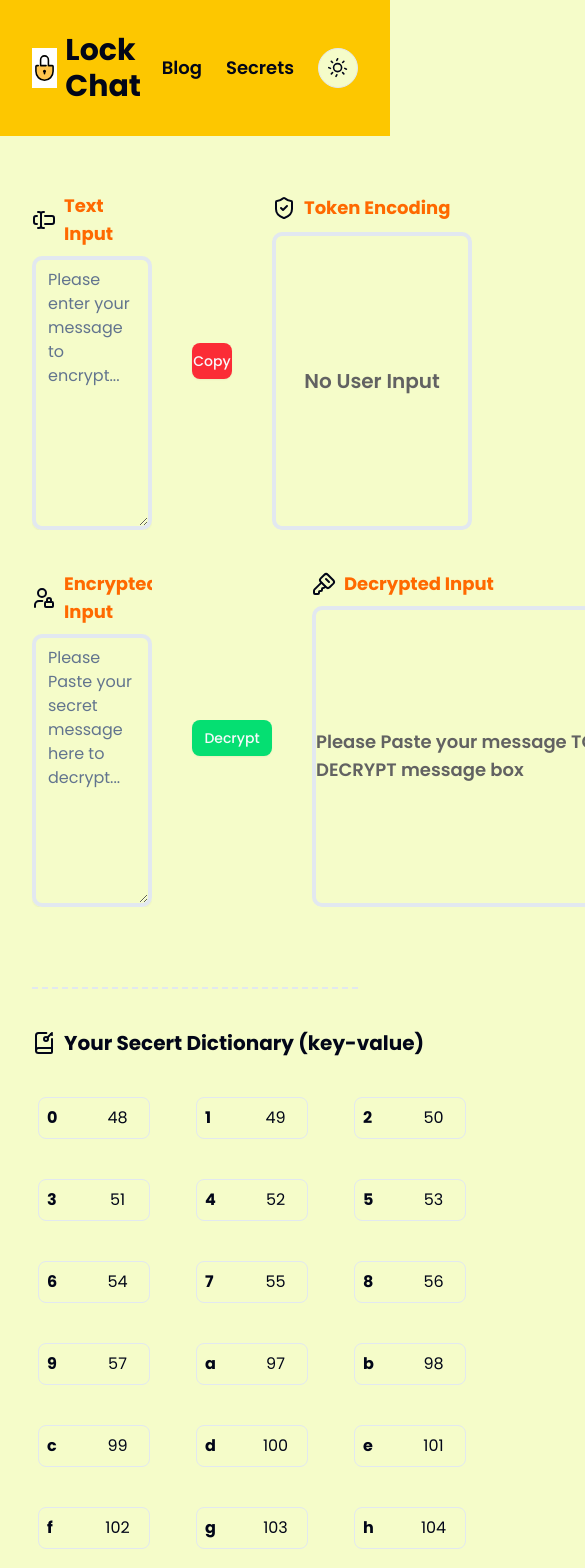
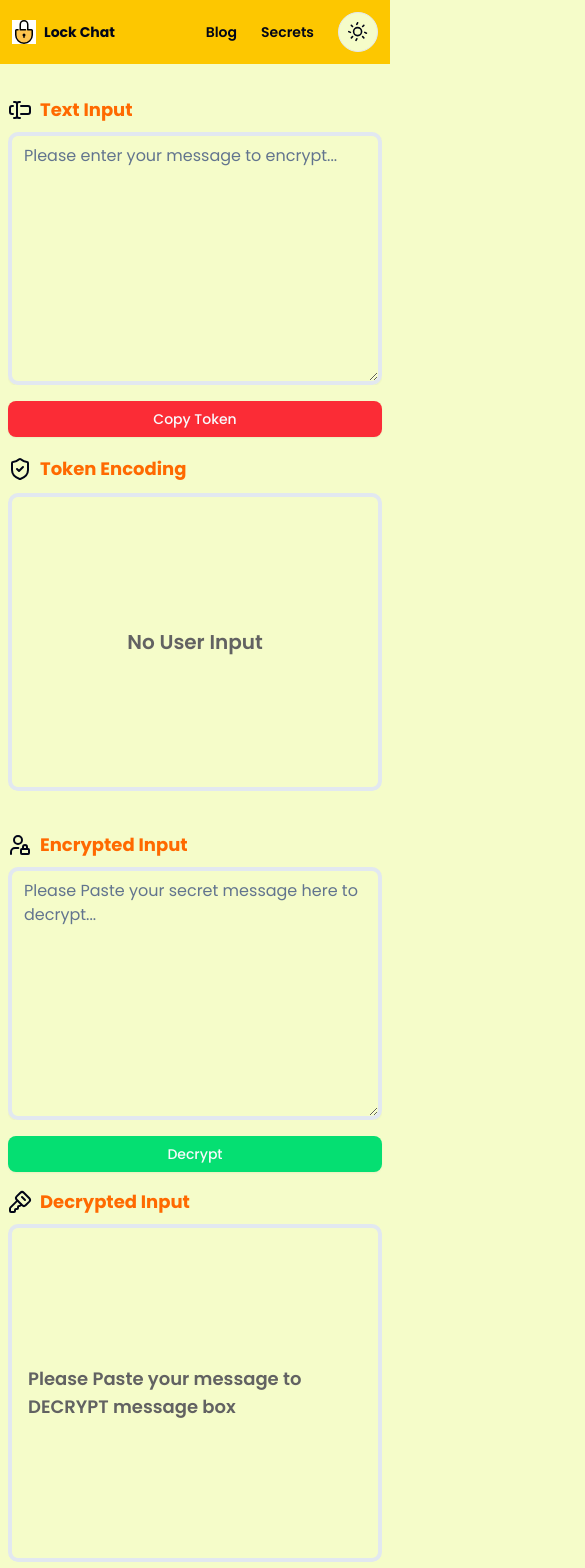
Before and after one commit to El-Drago11/Lock-Chat, a Next.js app: page / in a window 390 px wide. Shown: the top 1568 px of the page, 585 px wide, since content can reach past the window. Built offline with nearby package versions, Linux system fonts and the light colour scheme.

Commit message:
worked on mobile responsive

```diff
--- a/src/app/blog/page.tsx
+++ b/src/app/blog/page.tsx
@@ -7,12 +7,12 @@ const Assignment = async() => {
       <div className="space-y-10 p-4">
         {
           (BlogsList && BlogsList?.length)?BlogsList?.map((curr,index)=>(
-              <div key={index} className="space-y-4 text-2xl border-1 p-4 rounded-lg">
-                    <div className="flex gap-x-2 font-bold">
+              <div key={index} className="space-y-4 text-lg lg:text-2xl border-1 p-4 rounded-lg">
+                    <div className="flex flex-col lg:flex-row gap-x-2 font-bold">
                       <span className="text-nowrap">Question : </span>
                       <span>{curr?.question}</span>
                     </div>
-                    <div className="flex gap-x-2 font-semibold">
+                    <div className="flex flex-col lg:flex-row gap-x-2 font-semibold">
                       <span  className="text-nowrap">Answer : </span>
                       <span>{curr?.answer}</span>
                     </div>
--- a/src/app/layout.tsx
+++ b/src/app/layout.tsx
@@ -26,7 +26,7 @@ export default function RootLayout({
   children: React.ReactNode;
 }) {
   return (
-    <html lang="en" suppressHydrationWarning>
+    <html lang="en">
       <body className={poppins.className}>
         <ThemeProvider
           attribute="class"
@@ -36,19 +36,19 @@ export default function RootLayout({
         >
           <div className="flex flex-col min-h-screen gap-6 bg-background text-foreground ">
             {/* Header with Theme Toggle */}
-            <header className="w-full flex justify-between items-center p-8 sm:p-6 bg-yellow-400 dark:bg-slate-900">
+            <header className="w-full flex justify-between items-center p-3 sm:p-6 bg-yellow-400 dark:bg-slate-900">
               <div className="flex gap-2 justify-center items-center">
-                <ImageComponent src={Logo} alt="logo_image" className="h-10 w-10 bg-white"/>
-                <Link className="text-3xl font-bold cursor-pointer" href={'/'}>Lock Chat</Link>
+                <ImageComponent src={Logo} alt="logo_image" className="h-6 md:h-10 w-6 md:w-10 bg-white"/>
+                <Link className="text-sm md:text-xl lg:text-3xl font-bold cursor-pointer " href={'/'}>Lock Chat</Link>
               </div>
               <div className="flex gap-6 justify-end items-center">
-                <Link className="text-lg font-semibold cursor-pointer" href={`/blog`}>Blog</Link>
-                <Link className="text-lg font-semibold cursor-pointer" href={`/#yourSecret`}>Secrets</Link>
+                <Link className="text-sm md:text-lg font-semibold cursor-pointer" href={`/blog`}>Blog</Link>
+                <Link className="text-sm md:text-lg font-semibold cursor-pointer" href={`/#yourSecret`}>Secrets</Link>
                 <ThemeToggle />
               </div>
             </header>
 
-            <main className="flex-1 p-8 sm:p-6">
+            <main className="flex-1 p-2 sm:p-6">
               {children}
             </main>
 
--- a/src/pages/HomeIndex.tsx
+++ b/src/pages/HomeIndex.tsx
@@ -85,20 +85,20 @@ const HomeIndex = () => {
     return (
         <div className="space-y-20">
             <div className="h-full space-y-10">
-                <div className="grid grid-cols-12 h-[40svh] gap-10">
-                    <div className="col-span-4 flex flex-col overflow-y-auto gap-y-2 h-full">
+                <div className="grid grid-cols-12 h-auto lg:h-[40svh] gap-x-0 gap-y-4 lg:gap-10">
+                    <div className="col-span-12 lg:col-span-4 flex flex-col overflow-y-auto gap-y-2 h-full">
                         <div className="text-lg flex items-center gap-2">
                             <span><svg xmlns="http://www.w3.org/2000/svg" width="24" height="24" viewBox="0 0 24 24" fill="none" stroke="currentColor" strokeWidth="2" strokeLinecap="round" strokeLinejoin="round" className="lucide lucide-text-cursor-input-icon lucide-text-cursor-input"><path d="M12 20h-1a2 2 0 0 1-2-2 2 2 0 0 1-2 2H6" /><path d="M13 8h7a2 2 0 0 1 2 2v4a2 2 0 0 1-2 2h-7" /><path d="M5 16H4a2 2 0 0 1-2-2v-4a2 2 0 0 1 2-2h1" /><path d="M6 4h1a2 2 0 0 1 2 2 2 2 0 0 1 2-2h1" /><path d="M9 6v12" /></svg></span>
                             <span className="text-orange-500 font-bold">Text Input</span>
                         </div>
                         <div className="h-full overflow-y-auto">
-                            <Textarea value={getUserInput ?? ''} className="w-full h-full" onChange={(e) => checkIsValidKey(e.target.value)} placeholder="Please enter your message to encrypt..." />
+                            <Textarea value={getUserInput ?? ''} className="w-full h-[30svh] lg:h-full" onChange={(e) => checkIsValidKey(e.target.value)} placeholder="Please enter your message to encrypt..." />
                         </div>
                     </div>
-                    <div className="col-span-2 flex flex-col justify-center gap-4">
-                        <Button className="bg-red-500 hover:bg-red-600" onClick={() => copyTheEncryptMessage()}>Copy</Button>
+                    <div className="col-span-12 lg:col-span-2 flex flex-col justify-center gap-4">
+                        <Button className="bg-red-500 hover:bg-red-600" onClick={() => copyTheEncryptMessage()}>Copy Token</Button>
                     </div>
-                    <div className="col-span-6 h-[40svh]">
+                    <div className="col-span-12 lg:col-span-6 h-[40svh]">
                         <div className="flex flex-col h-full gap-y-2">
                             <div className="h-8 flex items-center gap-2 text-lg">
                                 <span>
@@ -115,38 +115,26 @@ const HomeIndex = () => {
                         </div>
                     </div>
                 </div>
-                <div className="grid grid-cols-12 h-[40svh] gap-10">
-                    <div className="col-span-4 overflow-y-auto flex flex-col gap-2">
+                <div className="grid grid-cols-12 h-auto lg:h-[40svh] gap-x-0 gap-y-4 lg:gap-10">
+                    <div className="col-span-12 lg:col-span-4 overflow-y-auto flex flex-col gap-2">
                         <div className="text-lg flex items-center gap-2">
                             <span><svg xmlns="http://www.w3.org/2000/svg" width="24" height="24" viewBox="0 0 24 24" fill="none" stroke="currentColor" strokeWidth="2" strokeLinecap="round" strokeLinejoin="round" className="lucide lucide-user-lock-icon lucide-user-lock"><circle cx="10" cy="7" r="4" /><path d="M10.3 15H7a4 4 0 0 0-4 4v2" /><path d="M15 15.5V14a2 2 0 0 1 4 0v1.5" /><rect width="8" height="5" x="13" y="16" rx=".899" /></svg></span>
                             <span className="text-orange-500 font-bold">Encrypted Input</span>
                         </div>
-                        <Textarea value={encryptMessage ?? ''} className="w-full h-full" placeholder="Please Paste your secret message here to decrypt..." onChange={(e) => setEncryptMessage(e.target.value)} />
+                        <div className="h-full overflow-y-auto">
+                            <Textarea value={encryptMessage ?? ''} className="w-full h-[30svh] lg:h-full" placeholder="Please Paste your secret message here to decrypt..." onChange={(e) => setEncryptMessage(e.target.value)} />
+                        </div>
                     </div>
-                    <div className="col-span-8 h-[30svh]">
-                        <SecretInputIndex encryptMessage={encryptMessage} getSecretCodes={getSecretCodes} />
-                    </div>
+                    <SecretInputIndex encryptMessage={encryptMessage} getSecretCodes={getSecretCodes} />
                 </div>
             </div>
-            <div className="grid grid-cols-12 gap-10 border-t-2 border-dashed py-10" id="yourSecret">
+            <div className="grid grid-cols-12 gap-x-0 gap-y-4 lg:gap-10 border-t-2 border-dashed py-10" id="yourSecret">
                 <div className="col-span-12 text-xl font-bold flex items-center gap-2">
                     <span>
                         <svg xmlns="http://www.w3.org/2000/svg" width="24" height="24" viewBox="0 0 24 24" fill="none" stroke="currentColor" strokeWidth="2" strokeLinecap="round" strokeLinejoin="round" className="lucide lucide-book-key-icon lucide-book-key"><path d="m19 3 1 1" /><path d="m20 2-4.5 4.5" /><path d="M20 7.898V21a1 1 0 0 1-1 1H6.5a1 1 0 0 1 0-5H20" /><path d="M4 19.5v-15A2.5 2.5 0 0 1 6.5 2h7.844" /><circle cx="14" cy="8" r="2" /></svg>
                     </span>
                     <span>Your Secert Dictionary (key-value)</span>
                 </div>
-                {/* <div className="col-span-12 flex flex-wrap w-full gap-10 justify-evenly">
-                    {
-                        (getSecretCodes && getSecretCodes.length) ?
-                            getSecretCodes?.map((curr, index) => (
-                                <div key={index} className="flex border-1 p-2 rounded-md justify-between gap-4 w-28">
-                                    <div className="font-bold">{curr?.key}</div>
-                                    <input defaultValue={curr?.value} className="w-1/2 text-center" onChange={(e) => changeSecret(e.currentTarget.value, curr?.key)} />
-                                </div>
-                            ))
-                            : <></>
-                    }
-                </div> */}
                 <SecretCodes getSecretCodes={getSecretCodes} setSecretCode={setSecretCode}/>
             </div>
         </div>
--- a/src/pages/SecretCodes.tsx
+++ b/src/pages/SecretCodes.tsx
@@ -35,7 +35,7 @@ const SecretCodes = ({ getSecretCodes, setSecretCode }: Props) => {
             {
                 (getSecretCodes && getSecretCodes.length) ?
                     getSecretCodes?.map((curr, index) => (
-                        <div key={index} className="flex border-1 p-2 rounded-md justify-between gap-4 w-28">
+                        <div key={index} className="flex border-1 p-2 rounded-md justify-between gap-4 w-20 md:w-28">
                             <div className="font-bold">{curr?.key}</div>
                             <input defaultValue={curr?.value} className="w-1/2 text-center" onChange={(e) => changeSecret(e.currentTarget.value, curr?.key, curr?.value)} />
                         </div>
--- a/src/pages/SecretInputIndex.tsx
+++ b/src/pages/SecretInputIndex.tsx
@@ -26,28 +26,28 @@ const SecretInputIndex = ({ encryptMessage, getSecretCodes }: Props) => {
     }, [encryptMessage])
 
     return (
-        <div className="grid grid-cols-12 gap-10 h-full">
-            <div className="col-span-3 flex flex-col justify-center">
+        <>
+            <div className="col-span-12 lg:col-span-2 flex flex-col justify-center">
                 <Button className="bg-green-400 hover:bg-green-600" onClick={() => DecryptUserMessage()}>Decrypt</Button>
             </div>
-            <div className="col-span-9 flex flex-col gap-2 h-[40svh]">
+            <div className="col-span-12 lg:col-span-6 flex flex-col gap-2 h-full">
                 <div className="text-lg flex items-center gap-2">
                     <span><svg xmlns="http://www.w3.org/2000/svg" width="24" height="24" viewBox="0 0 24 24" fill="none" stroke="currentColor" strokeWidth="2" strokeLinecap="round" strokeLinejoin="round" className="lucide lucide-key-square-icon lucide-key-square"><path d="M12.4 2.7a2.5 2.5 0 0 1 3.4 0l5.5 5.5a2.5 2.5 0 0 1 0 3.4l-3.7 3.7a2.5 2.5 0 0 1-3.4 0L8.7 9.8a2.5 2.5 0 0 1 0-3.4z" /><path d="m14 7 3 3" /><path d="m9.4 10.6-6.814 6.814A2 2 0 0 0 2 18.828V21a1 1 0 0 0 1 1h3a1 1 0 0 0 1-1v-1a1 1 0 0 1 1-1h1a1 1 0 0 0 1-1v-1a1 1 0 0 1 1-1h.172a2 2 0 0 0 1.414-.586l.814-.814" /></svg></span>
                     <span className="text-orange-500 font-bold">Decrypted Input</span>
                 </div>
-                <div className="flex flex-col justify-center items-center border-4 rounded-lg h-full overflow-y-auto">
+                <div className="flex flex-col justify-center items-center border-4 rounded-lg h-[40svh] lg:h-[40svh] overflow-y-auto">
                     {
                         (encryptMessage && decryptedMessage && (decryptedMessage?.length > 0))
                             ?
-                            <span className="text-lg font-semibold overflow-y-auto p-4">{decryptedMessage}</span>
+                            <div className="text-lg font-semibold overflow-y-auto p-4 h-full flex-1">{decryptedMessage}</div>
                             :
-                            <span className="text-lg font-semibold text-muted">
-                                Please Paste your message TO DECRYPT message box
+                            <span className="text-lg font-semibold text-muted px-4">
+                                Please Paste your message to DECRYPT message box
                             </span>
                     }
                 </div>
             </div>
-        </div>
+        </>
     )
 }
 
```
